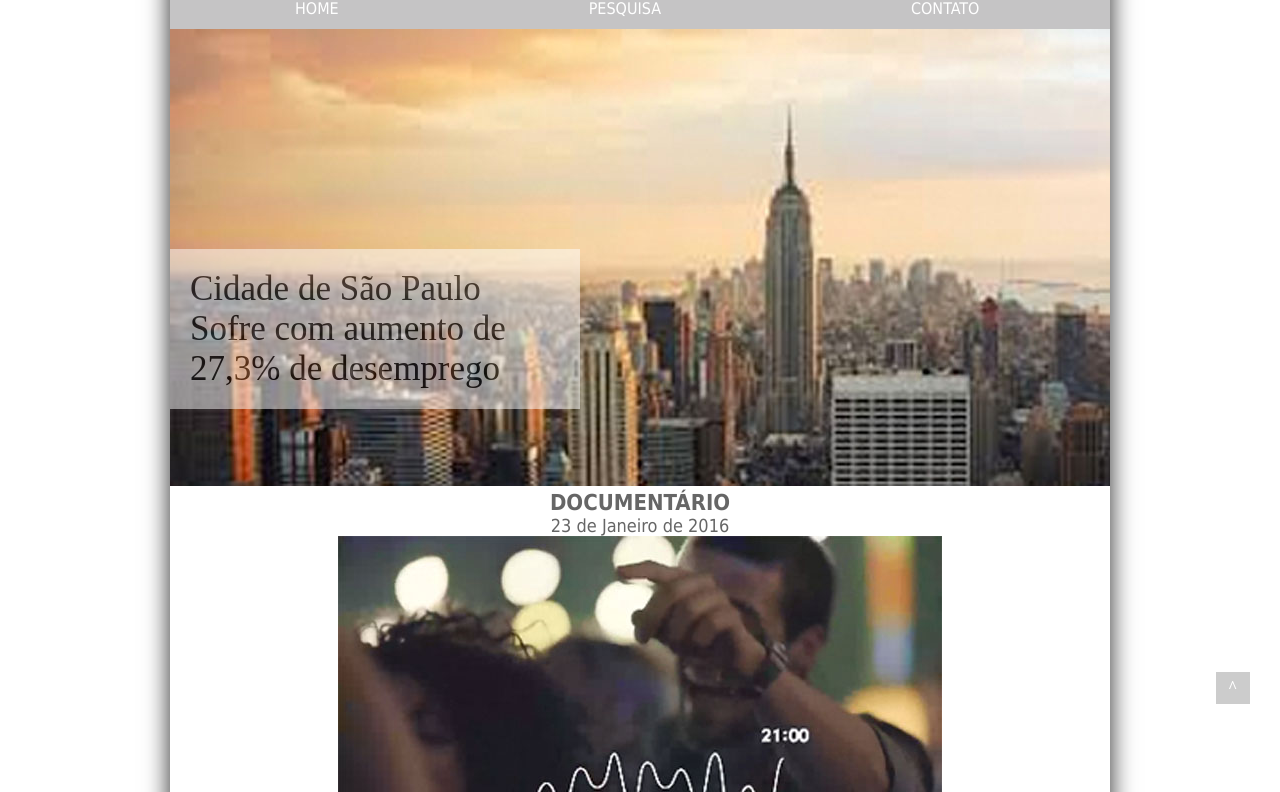
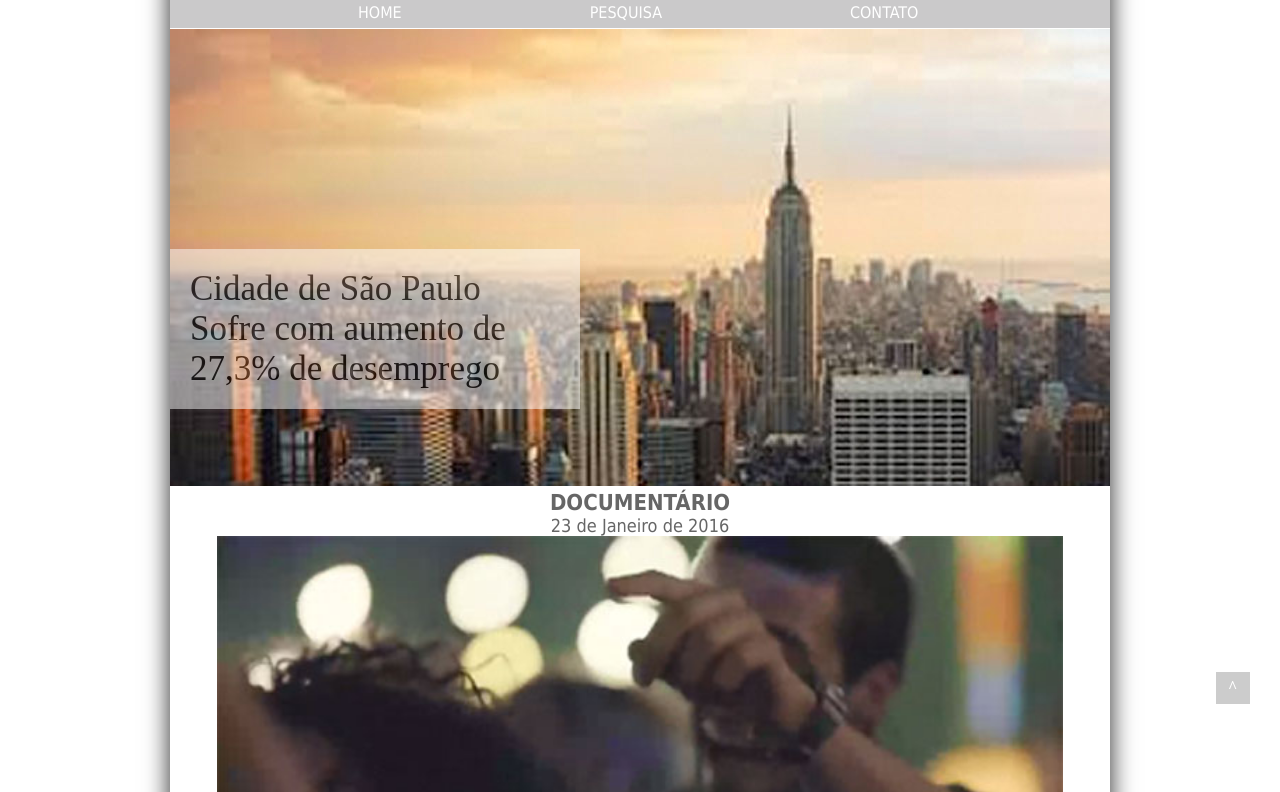
Before and after one commit to ticomarques/mylab, a plain HTML site: page mobile-first/site/index.html in a window 1280 px wide. Shown: the part 66-858 px from the top of the page. Drawn offline with Linux system fonts and the light colour scheme.

Commit message:
atualizando ajustes locais

```diff
--- a/mobile-first/site/css/estilos.css
+++ b/mobile-first/site/css/estilos.css
@@ -2,9 +2,8 @@
 body {padding:0;margin:0;}
 header , nav, section {display:block;}
 
-@media screen and (max-width: 375px){
-
-	/* HEADER E NAV */
+/* RESPONSIVO */
+@media screen and (min-width: 320px){
 
 	header {
 		width: 100%;
@@ -17,7 +16,7 @@
 	.linklogo {display: block;width:211px;height:43px;float: left;}
 	.collapse-bt {float: right;margin:25px 5px 0 0;display:block;border:1px solid #999;color:#999;padding:5px;}
 
-	nav {width: 100%;background:#f6f6f6;opacity:0.9;position: relative;top:-1px;}
+	nav {width: 100%;background:#f6f6f6;opacity:0.9;position: relative;top:-1px;display: none;}
 	nav ul {list-syle:none;}
 	nav ul li {display: block;}
 	nav ul li a {display: block;width:100%;padding: 5px 0;text-align:center;color: #999;font: 16px tahoma;text-decoration: none;text-transform: uppercase;}
@@ -44,7 +43,7 @@
 
 
 
-	/* RODAPE RESPONSIVO*/
+
 	footer {}
 
 	.footerlinks {}
@@ -68,9 +67,8 @@
     .copyright{font:10px tahoma;color#ccc;text-align: center;background-color: #666;width: 100%;padding: 8px 0;color:#FFF;}
 }
 
-
 /* DESKTOP */
-@media screen and (min-width: 375px){
+@media screen and (min-width: 940px){
 
 	.container {width:940px;margin:0 auto;
 				-webkit-box-shadow: 0px 0px 22px 2px rgba(0,0,0,0.75);
@@ -86,10 +84,10 @@
 
 	.collapse-bt {display:none;}
 
-	nav {width: 940px;background:#c5c4c5;margin: 0 auto;height:30px;padding: 5px 0 0 0;}
+	nav {width: 940px;background:#c5c4c5;margin: 0 auto;height:30px;padding: 5px 0 0 0;display: block;}
 	nav ul {list-syle:none;}
 	nav ul li {display: inline;float: left;}
-	nav ul li a {text-align:center;padding: 5px 125px;font: 16px tahoma;color:#FFF;text-transform: uppercase;text-decoration: none;}
+	nav ul li a {text-align:center;padding: 5px 94px;font: 16px tahoma;color:#FFF;text-transform: uppercase;text-decoration: none;}
 
 	/* CONTEUDO */
 	main {width:940px;margin: 0 auto;}
--- a/mobile-first/site/index.html
+++ b/mobile-first/site/index.html
@@ -17,7 +17,7 @@
 
 		<a href="#" class="collapse-bt" id="close"><i class="fa fa-bars"></i></a>
 	</header>
-	<nav id="box" class="hide">
+	<nav id="box">
 		<ul>
 			<li><a href="index.html">home</a></li>
 			<li><a href="pesquisa.html">pesquisa</a></li>
```
